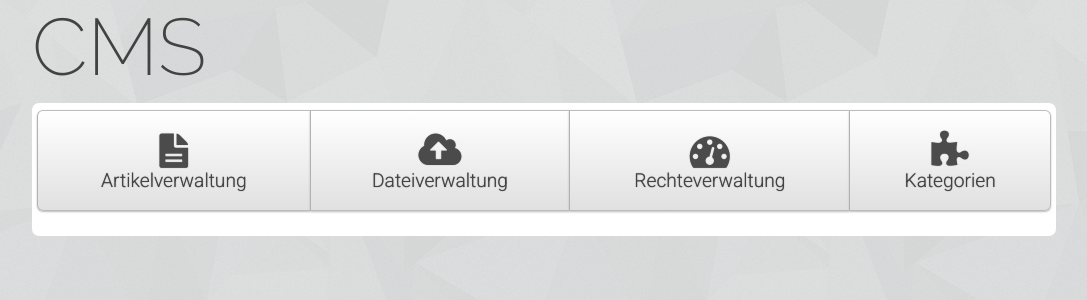
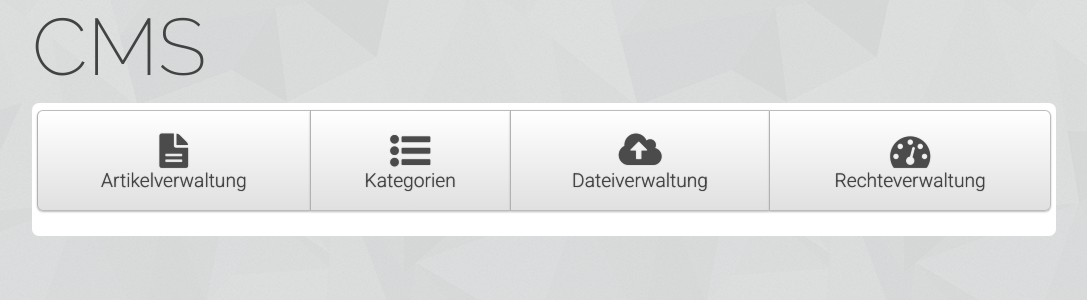
Before and after one commit to MazeChaZer/CMS, a PHP site: page /backend/out/templates/head.php in a window 1280 px wide. Shown: the part 69-369 px from the top of the page, without its empty margins (96-1183 px from the left). Run offline with PHP 8.4, Linux system fonts and the light colour scheme; some libraries are stand-ins or nearby versions.

Commit message:
UTF8 - Encoding Probleme gefixt

```diff
--- a/CMS/backend/core/mvc/model.php
+++ b/CMS/backend/core/mvc/model.php
@@ -20,6 +20,7 @@ class Model
         if(!isset(self::$db))
         {
             self::$db = new PDO('mysql:host='.DBHOST.';dbname='.DBNAME, DBUSER, DBPASSWORD);
+            self::$db->exec("set names utf8");
         }
     }
 
--- a/CMS/backend/out/templates/head.php
+++ b/CMS/backend/out/templates/head.php
@@ -29,6 +29,11 @@
                                 <figcaption>Artikelverwaltung</figcaption>
                             </figure>
                         </a>
+                        <a href="?page=categories">
+                            <figure class="fa fa-list-ul">
+                                <figcaption>Kategorien</figcaption>
+                            </figure>
+                        </a>
                         <a href="?page=filemanager">
                             <figure class="fa fa-cloud-upload">
                                 <figcaption>Dateiverwaltung</figcaption>
@@ -39,11 +44,6 @@
                                 <figcaption>Rechteverwaltung</figcaption>
                             </figure>
                         </a>
-                        <a href="?page=categories">
-                            <figure class="fa fa-puzzle-piece">
-                                <figcaption>Kategorien</figcaption>
-                            </figure>
-                        </a>
                     </nav>
                 </menu>
             </header>
```
